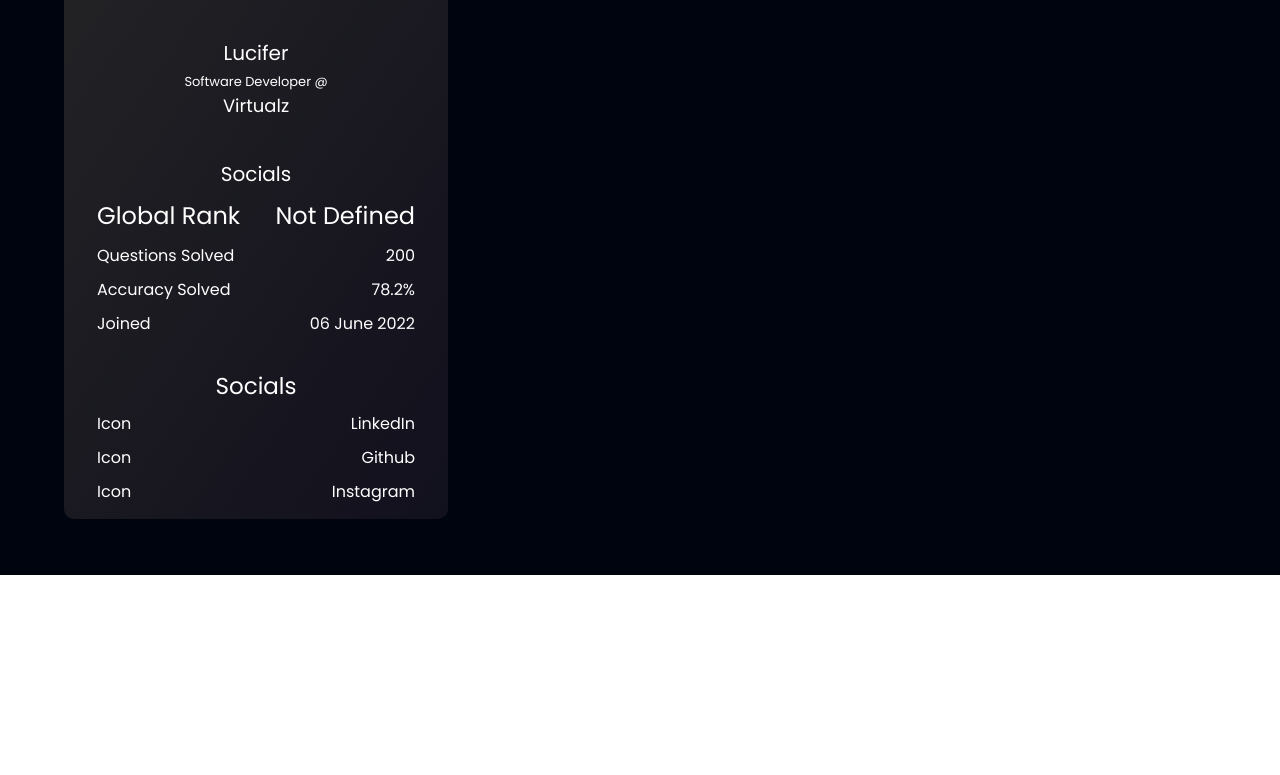
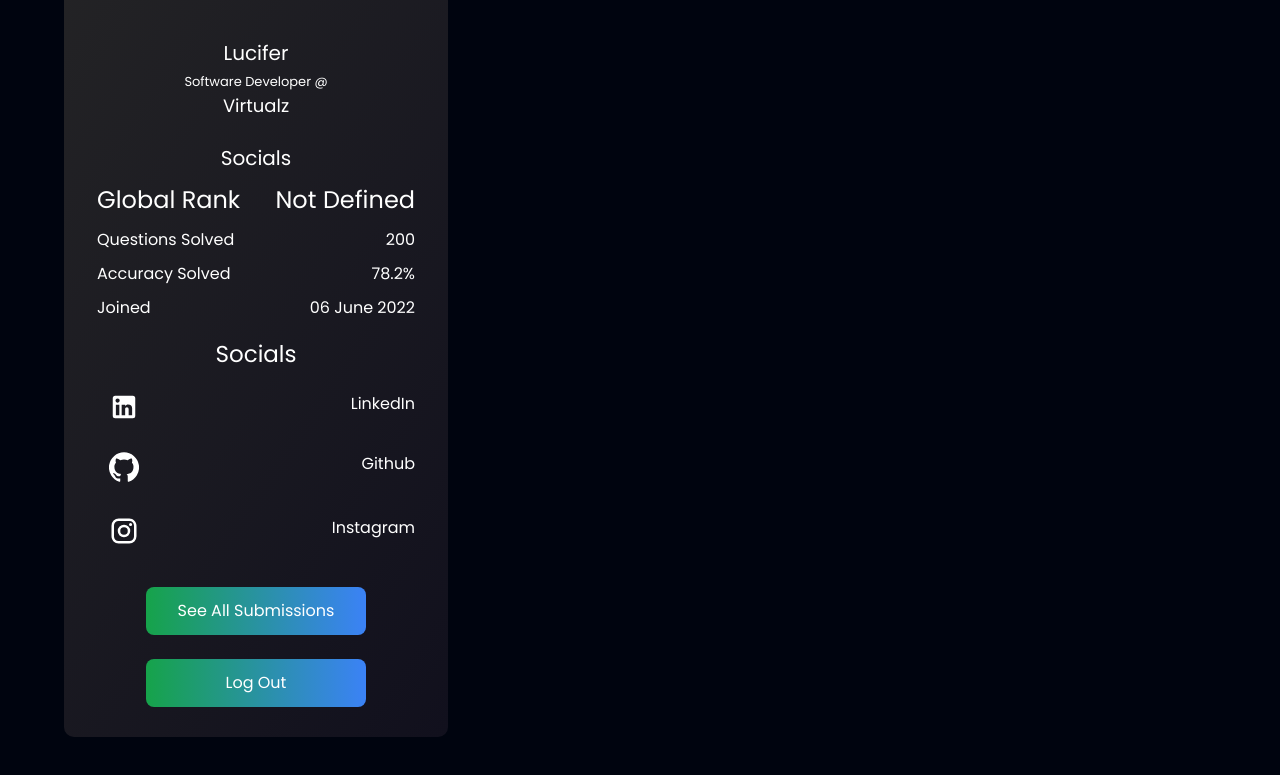
Before and after one commit to author-sanjay/dryrun, a React (Create React App) app: page / in a window 1280 px wide. Shown: the part 471-1246 px from the top of the page. Before the commit the page ends 1046 px from the top, so only its background shows below. Built offline with nearby package versions, Linux system fonts and the light colour scheme.

Commit message:
profile card complete

```diff
--- a/src/App.js
+++ b/src/App.js
@@ -7,13 +7,13 @@ function App() {
   return (
     <div className='bg-primary w-full overflow-hidden'>
       <div className="px-6 flex justify-center items-center">
-        <div className='max-w-[1280px] w-full'>
+        <div className='max-w-[1480px] w-full'>
         <Header/>
 
         </div>
       </div>
       <div className="px-6 flex justify-center items-center">
-        <div className='max-w-[1280px] w-full'>
+        <div className='max-w-[1480px] w-full'>
         <Home/>
 
         </div>
--- a/src/Components/Header/Header.js
+++ b/src/Components/Header/Header.js
@@ -6,7 +6,7 @@ const Header = () => {
     console.log('Hellp')
   }
   return (
-    <nav className='w-full flex py-6 justify-between items-center navbar'>
+    <nav className='w-full flex py-6 pl-10 justify-between items-center navbar'>
         <img src={logo} className="w-[150px] h-[45px]"/>
         <div className='flex flex-row items-center'>
         <ul className='list-none justify-end items-center flex'>
--- a/src/Components/Home/Home.js
+++ b/src/Components/Home/Home.js
@@ -1,6 +1,6 @@
-import { Avatar, Grid } from "@material-ui/core";
+import { Avatar, Grid, IconButton } from "@material-ui/core";
 import React from "react";
-
+import { LinkedIn, Instagram, GitHub } from "@material-ui/icons";
 const Home = () => {
   return (
     <section id="home" className="flex flex-row py-12">
@@ -12,6 +12,7 @@ const Home = () => {
           <span className="pt-10 font-poppins font-normal cursor-pointer text-[20px] text-white">
             My Profile
           </span>
+
           <div className="flex flex-column justify-self-auto">
             <div className="px-10 py-5 items-center">
               <Avatar
@@ -22,23 +23,29 @@ const Home = () => {
               />
             </div>
           </div>
+
           <span className="pt-5 font-poppins font-normal cursor-pointer text-[20px] text-white">
             Lucifer
           </span>
+
           <span className="pt-1 font-poppins font-normal text-[13px] text-white">
             Software Developer @
           </span>
+
           <a
             href=""
-            className="font-poppins font-normal text-[18px] text-white mb-10"
+            className="font-poppins font-normal text-[18px] text-white mb-6"
           >
             Virtualz
           </a>
+
           <div className="flex mb-2 justify-items-center">
-            <span className="font-poppins font-normal text-[20px] text-white" >Socials</span>
+            <span className="font-poppins font-normal text-[20px] text-white">
+              Socials
+            </span>
           </div>
-          <div className="mb-6">
 
+          <div className="mb-2">
             <table className="w-80 h-auto">
               <tr className="flex justify-between mb-2">
                 <td className="font-poppins text-white font-normal text-[24px] ">
@@ -48,6 +55,7 @@ const Home = () => {
                   Not Defined
                 </td>
               </tr>
+
               <tr className="flex justify-between mb-2">
                 <td className="font-poppins font-normal text-[16px] text-white">
                   Questions Solved
@@ -56,6 +64,7 @@ const Home = () => {
                   200
                 </td>
               </tr>
+
               <tr className="flex justify-between mb-2">
                 <td className="font-poppins font-normal text-[16px] text-white">
                   Accuracy Solved
@@ -64,6 +73,7 @@ const Home = () => {
                   78.2%
                 </td>
               </tr>
+
               <tr className="flex justify-between mb-2">
                 <td className="font-poppins font-normal text-[16px] text-white">
                   Joined
@@ -74,37 +84,63 @@ const Home = () => {
               </tr>
             </table>
           </div>
+
           <div className="flex mb-2 justify-items-start">
-            <span className="font-poppins font-normal text-[23px] text-white" >Socials</span>
+            <span className="font-poppins font-normal text-[23px] text-white">
+              Socials
+            </span>
           </div>
+
           <div className="items-center">
+
             <table className="w-80 h-auto">
-              <tr className="flex justify-between mb-2">
+
+              <tr className="flex justify-between mb-1">
                 <td className="font-poppins font-normal text-[16px] text-white">
-                  Icon
+                  <IconButton>
+                    <LinkedIn
+                      style={{ width: "30px", height: "30px", color: "white" }}
+                    />
+                  </IconButton>
                 </td>
-                <td className="font-poppins font-normal text-[16px] text-white">
+                <td className="font-poppins font-normal text-[16px] text-white mt-3">
                   <a href="">LinkedIn</a>
                 </td>
               </tr>
+
               <tr className="flex justify-between mb-2">
                 <td className="font-poppins font-normal text-[16px] text-white">
-                  Icon
+                  <IconButton>
+                    <GitHub
+                      style={{ width: "30px", height: "30px", color: "white" }}
+                    />
+                  </IconButton>
                 </td>
-                <td className="font-poppins font-normal text-[16px] text-white">
-                <a href="">Github</a>
+                <td className="font-poppins font-normal text-[16px] text-white mt-3">
+                  <a href="">Github</a>
                 </td>
               </tr>
+
               <tr className="flex justify-between mb-2">
                 <td className="font-poppins font-normal text-[16px] text-white">
-                  Icon
+                  <IconButton>
+                    <Instagram
+                      style={{ width: "30px", height: "30px", color: "white" }}
+                    />
+                  </IconButton>
                 </td>
-                <td className="font-poppins font-normal text-[16px] text-white">
-                <a href="">Instagram</a>
+                <td className="font-poppins font-normal text-[16px] text-white mt-3">
+                  <a href="">Instagram</a>
                 </td>
               </tr>
+
             </table>
+          </div>
+          <div className="mt-5 flex flex-col">
 
+            <a  className="py-3 px-8 mb-6 bg-gradient-to-r from-green-600 to-blue-500 hover:from-green-800 hover:to-green-500 self-center cursor-pointer rounded-lg font-poppins font-normal text-[16px] text-white">See All Submissions</a>
+
+            <a className="py-3 px-20 mb-6 bg-gradient-to-r from-green-600 to-blue-500 hover:from-red-800 hover:to-red-500 self-center cursor-pointer rounded-lg font-poppins font-normal text-[16px] text-white">Log Out</a>
           </div>
         </div>
       </section>
--- a/src/index.css
+++ b/src/index.css
@@ -64,11 +64,23 @@
   );
 }
 
+.bg-red-gradient {
+  background: linear-gradient(125.17deg, #c54a4a 0%, #5f58af 100%);
+}
+
 .bg-gray-gradient {
   background: linear-gradient(
     153.47deg,
     rgba(255, 255, 255, 0) -341.94%,
     #14101d 95.11%
+  );
+}
+
+.bg-red-gradient {
+  background: linear-gradient(
+    153.47deg,
+    rgba(49, 16, 235, 0.774) -341.94%,
+    #dd1752 95.11%
   );
 }
 
```
